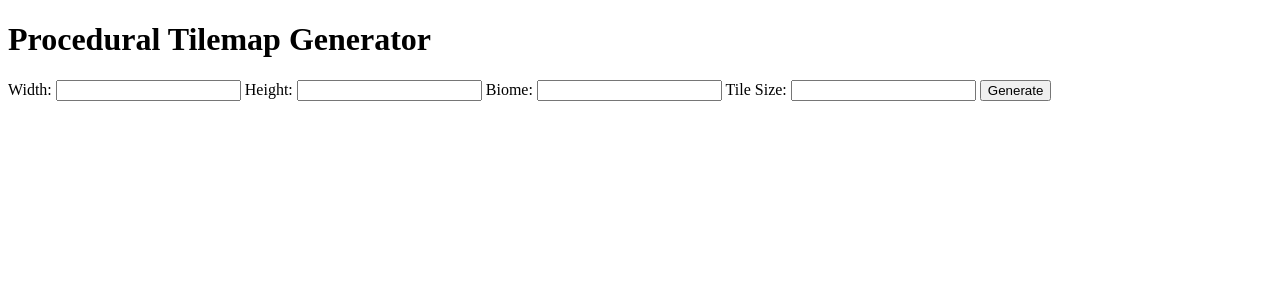
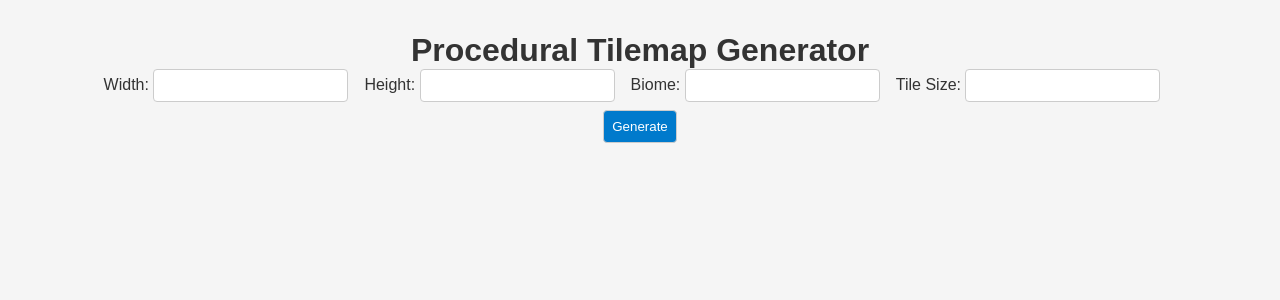
Before and after one commit to ArcticRay/procedural-tilemap-generator, a FastAPI app: template app/templates/index.html in a window 1280 px wide. Shown: the top 300 px of the page. Run offline with FastAPI, Linux system fonts and the light colour scheme; the template is opened without the code that fills it, so the values that code supplies are empty.

Commit message:
feat(ui): add modern CSS styling and static files support for playground page

```diff
--- a/app/main.py
+++ b/app/main.py
@@ -2,8 +2,10 @@ from fastapi import FastAPI
 from app.api.v1 import router as api_v1
 from fastapi import Request
 from fastapi.templating import Jinja2Templates
+from fastapi.staticfiles import StaticFiles
 
 app = FastAPI(title="Procedural Map Generator")
+app.mount("/static", StaticFiles(directory="app/static"), name="static")
 
 templates = Jinja2Templates(directory="app/templates")
 
--- /dev/null
+++ b/app/static/style.css
@@ -0,0 +1,74 @@
+* {
+  margin: 0;
+  padding: 0;
+  box-sizing: border-box;
+}
+
+body {
+  font-family: Arial, sans-serif;
+  background: #f5f5f5;
+  color: #333;
+  display: flex;
+  flex-direction: column;
+  align-items: center;
+  padding: 2rem;
+}
+
+form {
+  display: grid;
+  grid-template-columns: repeat(4, auto) 1fr;
+  grid-gap: 0.5rem 1rem;
+  align-items: center;
+  margin-bottom: 1.5rem;
+}
+
+form input,
+form button {
+  padding: 0.5rem;
+  border: 1px solid #ccc;
+  border-radius: 4px;
+}
+
+form button {
+  grid-column: 1 / -1;
+  background: #007acc;
+  color: white;
+  cursor: pointer;
+  transition: background 0.2s ease-in-out;
+  justify-self: center;
+}
+
+form button:hover {
+  background: #005fa3;
+}
+
+.preview {
+  background: white;
+  padding: 1rem;
+  border-radius: 6px;
+  box-shadow: 0 2px 8px rgba(0, 0, 0, 0.1);
+  text-align: center;
+}
+
+.preview img {
+  max-width: 100%;
+  height: auto;
+  border: 1px solid #ddd;
+  margin-bottom: 0.5rem;
+}
+
+/* Download-Buttons */
+.downloads a {
+  display: inline-block;
+  margin: 0.25rem;
+  padding: 0.5rem 1rem;
+  background: #28a745;
+  color: white;
+  text-decoration: none;
+  border-radius: 4px;
+  transition: background 0.2s;
+}
+
+.downloads a:hover {
+  background: #1e7e34;
+}
--- a/app/templates/index.html
+++ b/app/templates/index.html
@@ -1,38 +1,48 @@
 <!DOCTYPE html>
-<html>
+<html lang="en">
   <head>
     <meta charset="utf-8" />
     <title>Tilemap Generator Playground</title>
+    <link rel="stylesheet" href="/static/style.css" />
   </head>
   <body>
     <h1>Procedural Tilemap Generator</h1>
     <form method="get" action="/">
-      Width:
-      <input name="width" value="{{ width }}" type="number" min="1" /> Height:
-      <input name="height" value="{{ height }}" type="number" min="1" /> Biome:
-      <input name="biome" value="{{ biome }}" /> Tile Size:
-      <input name="tile_size" value="{{ tile_size }}" type="number" min="1" />
+      <label
+        >Width: <input name="width" value="{{ width }}" type="number" min="1"
+      /></label>
+      <label
+        >Height:
+        <input name="height" value="{{ height }}" type="number" min="1"
+      /></label>
+      <label>Biome: <input name="biome" value="{{ biome }}" /></label>
+      <label
+        >Tile Size:
+        <input name="tile_size" value="{{ tile_size }}" type="number" min="1"
+      /></label>
       <button type="submit">Generate</button>
     </form>
+
     {% if map_generated %}
+    <div class="preview">
       <h2>Preview</h2>
       <img
         src="/generate_map/png?width={{width}}&height={{height}}&biome={{biome}}&tile_size={{tile_size}}"
-      alt="Tilemap"
+        alt="Tilemap preview"
       />
-    <p>
+      <div class="downloads">
         <a
           href="/generate_map/svg?width={{width}}&height={{height}}&biome={{biome}}&tile_size={{tile_size}}"
           download="map.svg"
-        >Download SVG</a
+          >SVG</a
         >
-      &nbsp;|&nbsp;
         <a
           href="/generate_map/tmx?width={{width}}&height={{height}}&biome={{biome}}&tile_size={{tile_size}}"
           download="map.tmx"
-        >Download TMX</a
+          >TMX</a
         >
-    </p>
+      </div>
+    </div>
     {% endif %}
   </body>
 </html>
```
Also changed, not shown: README.md. Lines whose indentation alone changed are shown as unchanged.
